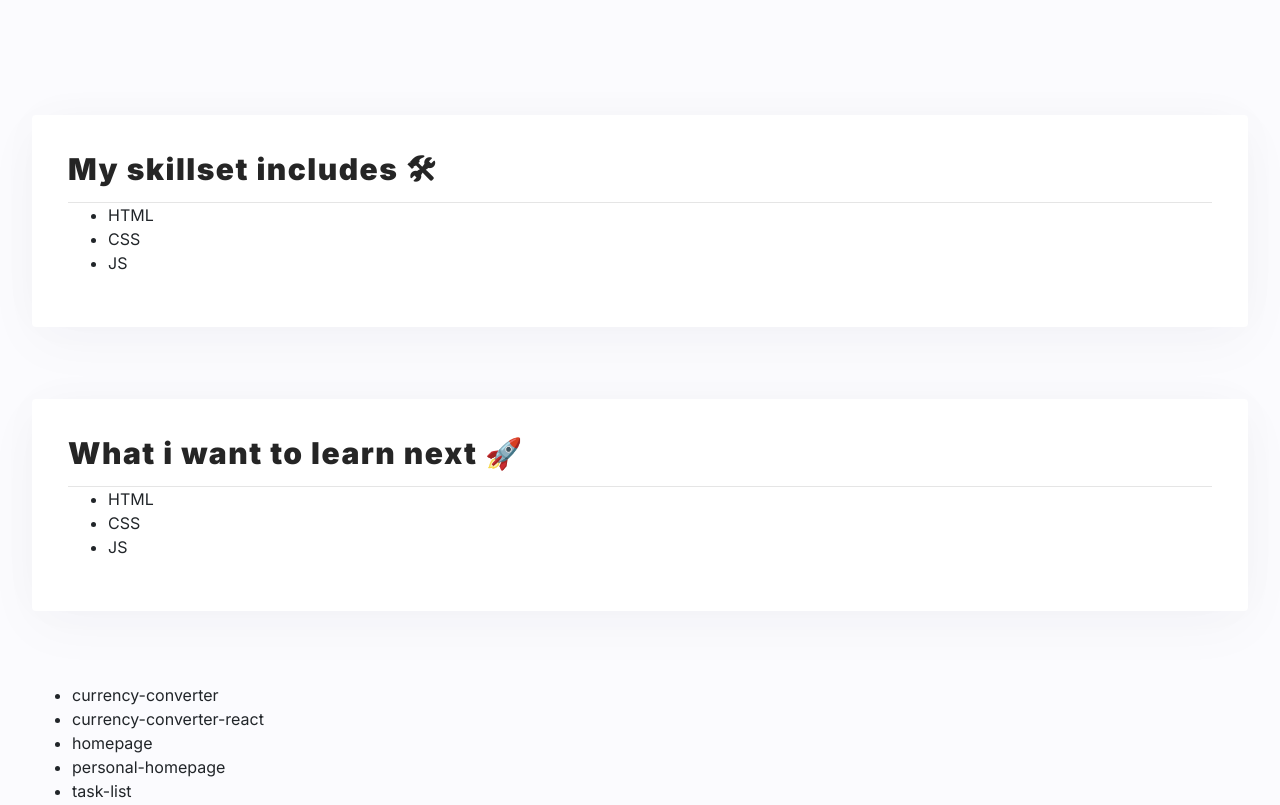
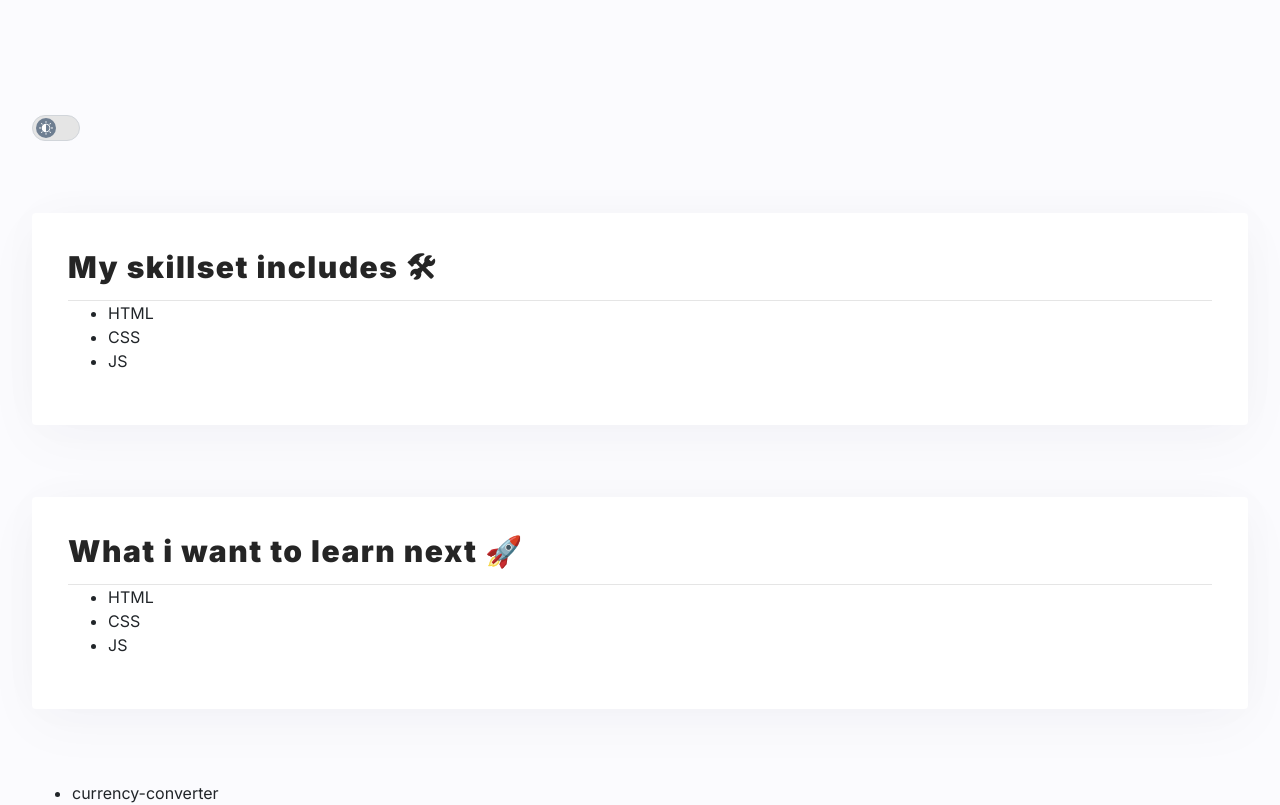
Before and after one commit to q270311/personal-homepage, a React (Create React App) app: page / in a window 1280 px wide. Shown: the top 805 px of the page. Built offline with nearby package versions, Linux system fonts and the light colour scheme.

Commit message:
DarkModeToggleButton component added

```diff
--- a/src/App.js
+++ b/src/App.js
@@ -1,12 +1,15 @@
 import Container from './common/Container';
 import Section from './common/Section';
 import Portfolio from './features/Portfolio';
+import DarkModeToggleButton from './features/DarkModeTooggleButton'
 
 function App() {
 
 
   return (
     <Container>
+      <DarkModeToggleButton />
+
       <Section
         title="My skillset includes 🛠"
         body={<ul>
--- /dev/null
+++ b/src/features/DarkModeTooggleButton/index.js
@@ -0,0 +1,24 @@
+import { useState } from "react";
+import { Input, Label, Ball } from './styled';
+import Sun from './sun';
+
+const DarkModeToggleButton = () => {
+    const [isDark, setDarkMode] = useState(false);
+
+    const onChangeCheckbox = () => {
+        setDarkMode(!isDark);
+    }
+
+    return (
+        <>
+            <Input type="checkbox" id="chk" onChange={onChangeCheckbox} />
+            <Label className="label" htmlFor="chk" darkMode={isDark}>
+                <Ball className="ball" darkMode={isDark}>
+                    <Sun color={isDark ? "black" : "white"} />
+                </Ball>
+            </Label>
+        </>
+    );
+};
+
+export default DarkModeToggleButton;
--- /dev/null
+++ b/src/features/DarkModeTooggleButton/styled.js
@@ -0,0 +1,50 @@
+import styled, { css } from "styled-components";
+
+export const Input = styled.input`
+    ${({ type }) => type === "checkbox" && css`
+        opacity: 0;
+        position: absolute;
+    `};
+`;
+
+export const Label = styled.label`
+    display: flex;
+    justify-content: flex-start;
+    align-items: center;
+    position: relative;
+    padding: 3px;
+    height: 26px;
+    width: 48px;
+    background-color: ${({ theme }) => theme.color.mercury};
+    border: 1px solid ${({ theme }) => theme.color.iron};
+    border-radius: 50px;
+
+    ${({ darkMode }) => darkMode && css`
+        justify-content: flex-end;
+        background-color: ${({ theme }) => theme.color.mineShaft};
+        /* border: 1px solid ${({ theme }) => theme.color.white}; */
+        border: 1px solid ${({ theme }) => theme.color.iron};
+    `};
+
+    /* @media (max-width: ${({ theme }) => theme.breakpoint.mobileMax}px) {
+    } */
+`;
+
+export const Ball = styled.div.attrs({className:'ball'})`
+    position: absolute;
+    display: flex;
+    align-items: center;
+    justify-content: center;
+    height: 20px;
+    width: 20px;
+    border:none;
+    border-radius: 50%;
+    background-color: ${({ theme }) => theme.color.slateGray};
+
+    ${({ darkMode }) => darkMode && css`
+        justify-content: flex-end;
+        background-color: ${({ theme }) => theme.color.white};
+        align-items: center;
+        justify-content: center;
+    `};
+`;
--- a/src/theme.js
+++ b/src/theme.js
@@ -1,8 +1,13 @@
 export const theme = {
     color: {
+        white: "#ffffff",
         whiteMode: "#FBFBFE",
         blackText: "#252525",
         lightGrey: "#E5E5E5",
+        mercury: "#E5E5E5",
+        iron: "#D1D5DA",
+        slateGray: "#6E7E91",
+        mineShaft: "rgba(54, 54, 54, 0.72)",
     },
     breakpoint: {
         mobileMax: 767,
```
